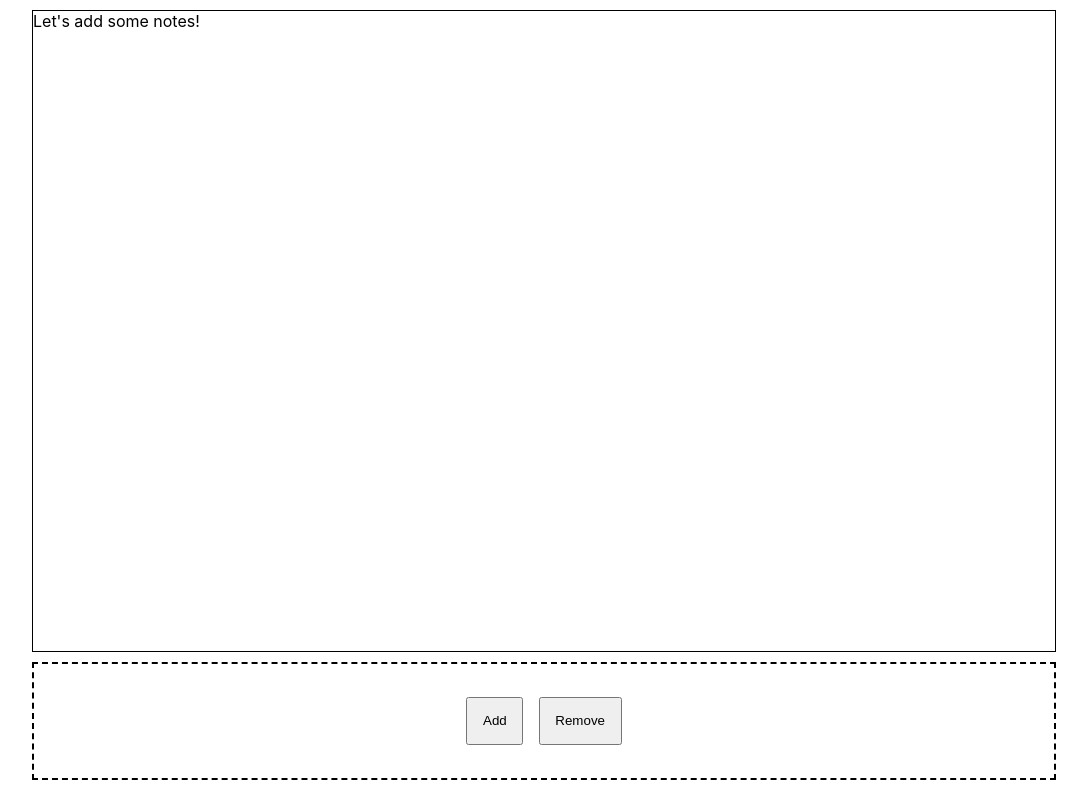
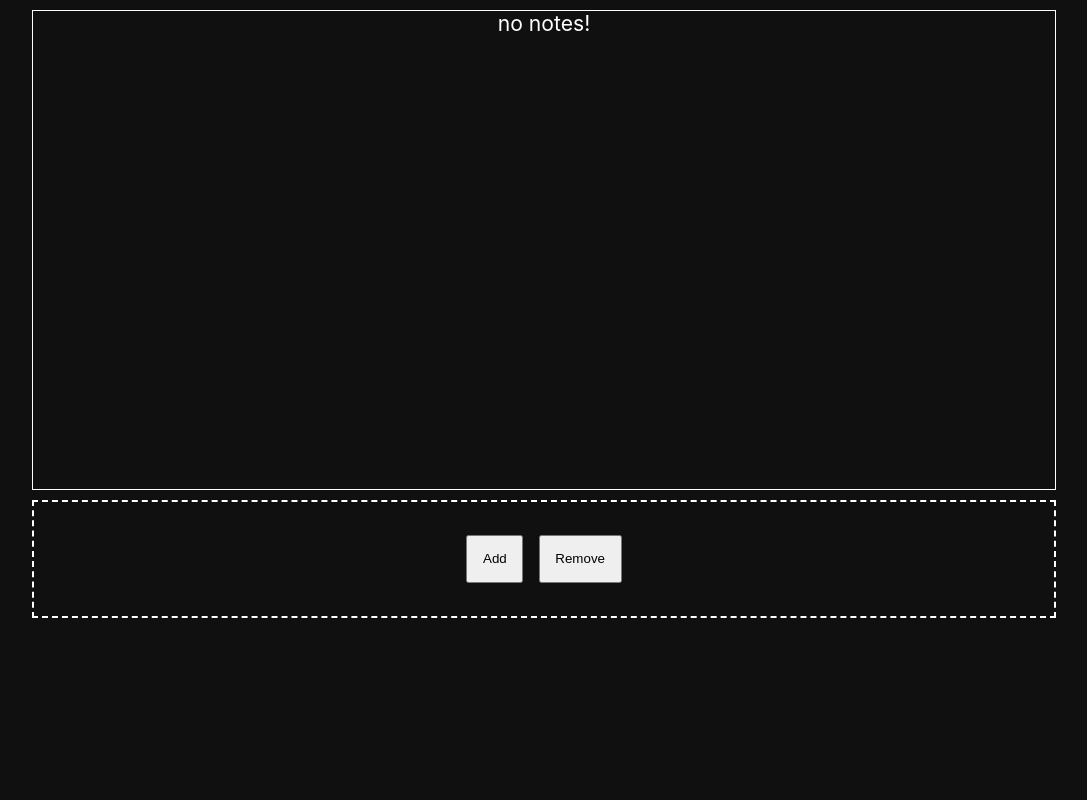
Before and after one commit to WoodwindCDT/simplenote, a React (Create React App) app in the folder client/: page / in a window 1280 px wide. Shown: the whole page, without its empty margins (96-1183 px from the left). Built offline with nearby package versions, Linux system fonts and the light colour scheme.

Commit message:
Added adjustments for note placement

```diff
--- a/client/src/App.js
+++ b/client/src/App.js
@@ -13,8 +13,3 @@ function App() {
 }
 
 export default App;
-
-// Add GetNote func. to create NOTEs in <Note /> and then display on Canvas
-// - fix issues with Note creation/add button null creation
-// Have delete button show on remove button click
-// Allow for title/desc
--- a/client/src/assets/Modal/index.js
+++ b/client/src/assets/Modal/index.js
@@ -1,5 +1,5 @@
 import React from "react";
-import Add from "../Add";
+import { Add } from "../Pin";
 
 function objControl() {
     let note = {"time": new Date().toLocaleTimeString(), desc: document.getElementsByName("desc")[0].value};
@@ -9,7 +9,7 @@ function objControl() {
 export default function Modal() {
     return (
         <div className="modal">
-            <form onSubmit={(e) => {e.preventDefault(); objControl();}}>
+            <form onSubmit={() => {objControl();}}>
                 <textarea name="desc" required autoFocus={true} placeholder="description here" />
                 <input type="submit" value="create note"/>
             </form>
--- a/client/src/assets/Add/index.js
+++ b/client/src/assets/Pin/index.js
@@ -1,4 +1,4 @@
-export default function Add(obj) {
+export function Add(obj) {
     // Initially no localstorage, only on creation will a set exist
     if (localStorage.length < 1) {
         let tasks = [];
@@ -12,3 +12,13 @@ export default function Add(obj) {
         localStorage.setItem('tasks', JSON.stringify(prevTasks));
     }
 }
+
+export function Remove(index) {
+    let currTasks = JSON.parse(localStorage.getItem('tasks'));
+    // Delete from localstorage at index
+    if (index >= 0) {
+        currTasks.splice(index, 1);
+        localStorage.setItem('tasks', JSON.stringify(currTasks));
+        window.location.reload();
+    }
+}
--- a/client/src/components/Navigator/index.js
+++ b/client/src/components/Navigator/index.js
@@ -1,5 +1,5 @@
 import React from "react";
-import Add from "../../assets/Add";
+import { Add } from "../../assets/Pin";
 
 export default function Navigator(props) {
     return (
--- a/client/src/components/Note/index.js
+++ b/client/src/components/Note/index.js
@@ -1,4 +1,5 @@
 import React from "react";
+import { Remove } from "../../assets/Pin";
 
 // props.rem to SHOW delete button
 export default function Note(props) {
@@ -12,11 +13,11 @@ export default function Note(props) {
                         {a}
                     </div>
                     <span className="time">{props.tasks[i].time}</span> <br />
-                    {props.rem ? <button className="btn-rem" onClick={() => alert("Dare delete me?!")}>X</button> : null}
+                    {props.rem ? <button className="btn-rem" onClick={(e) => Remove(e.target.parentNode.id)}>X</button> : null}
                 </div>
             );
         }
         return board;
     }
-    return "Let's add some notes!";
+    return "no notes!";
 }
--- a/client/src/index.css
+++ b/client/src/index.css
@@ -1,7 +1,10 @@
 * {
+  margin: 0;
+  padding: 0;
+  box-sizing: border-box;
   cursor: url(./assets/More/djo+8+bit+mouse+2.png),auto;
   scroll-behavior: smooth;
-  transition-duration: .08s;
+  transition: all .2s ease-in-out;
 }
 
 body {
@@ -11,11 +14,9 @@ body {
     sans-serif;
   -webkit-font-smoothing: antialiased;
   -moz-osx-font-smoothing: grayscale;
-}
-
-code {
-  font-family: source-code-pro, Menlo, Monaco, Consolas, 'Courier New',
-    monospace;
+  font-size: calc(16px + .4vw);
+  background-color: rgb(17, 16, 16);
+  color: white;
 }
 
 .canvas {
@@ -25,17 +26,19 @@ code {
 }
 
 .sct-1 {
+  height: 60vh;
   margin: 10px 0;
-  height: 80vh;
-  border: solid black 1px;
+  border: solid white 1px;
   display: flex;
-  flex-flow: column nowrap;
+  flex-flow: column wrap;
+  flex-direction: row;
+  justify-content: center;
 }
 
 .nav {
   margin: 10px 0;
   padding: 25px;
-  border: dashed black 2px;
+  border: dashed white 2px;
   text-align: center;
   list-style: none;
   display: flex;
@@ -63,13 +66,23 @@ code {
 }
 
 .container {
-  border: 1px dashed black;
-  margin: 2%;
+  text-align: center;
+  border: 1px dashed white;
+  margin: 0.8%;
   padding: 0.8%;
+  height: fit-content;
   width: fit-content;
-  transition: all .2s ease-in-out;
 }
 
 .container:hover {
-  transform: scale(1.1);
+  padding: 2%;
 }
+
+.nav button:hover {
+  margin: 2%;
+}
+
+.btn-rem:hover {
+  transform: scale(1.23);
+  background-color: red;
+}
```
